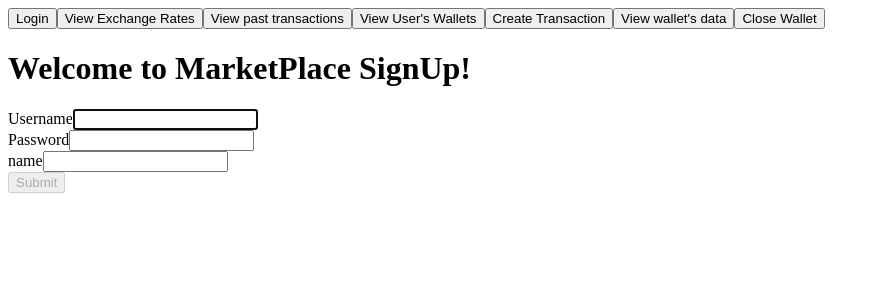
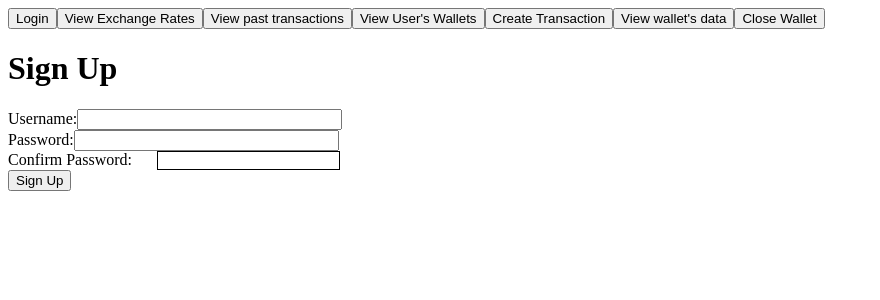
Before and after one commit to misterazi/TT6_Group-22, a React (Create React App) app in the folder client/: page /signup in a window 1280 px wide. Shown: the top 300 px of the page, without its empty margins (0-880 px from the left). Built offline with nearby package versions, Linux system fonts and the light colour scheme.

Commit message:
Commit of class based signup login code for axios integration

```diff
--- a/client/package.json
+++ b/client/package.json
@@ -6,6 +6,7 @@
     "@testing-library/jest-dom": "^5.16.4",
     "@testing-library/react": "^13.3.0",
     "@testing-library/user-event": "^13.5.0",
+    "axios": "^0.27.2",
     "bootstrap": "^5.2.0",
     "react": "^18.2.0",
     "react-bootstrap": "^2.4.0",
--- a/client/src/App.js
+++ b/client/src/App.js
@@ -1,24 +1,27 @@
 import "./App.css";
+import { useState } from "react";
 import ExchangeRateDisplay from "./ExchangeRateDisplay";
 import TransactionTable from "./TransactionTable";
-import {BrowserRouter as Router, Route, Routes } from "react-router-dom";
+import { BrowserRouter as Router, Route, Routes } from "react-router-dom";
 import Login from "./components/Login";
 import Home from "./components/Home";
 import Signup from "./components/Signup";
 import NavBar from "./components/NavBar";
 import WalletPage from "./WalletPage";
 function App() {
+  const [userid, setUserId] = useState(null);
+
   return (
     <div>
       <Router>
-    <NavBar/>
+        <NavBar />
         <Routes>
           <Route exact path="/" element={<Login />} />
           <Route exact path="/home" element={<Home />} />
           <Route exact path="/signup" element={<Signup />} />
-           <Route path="/exchangerate" element={<ExchangeRateDisplay/>}/>
-            <Route path="/transactiontable" element={<TransactionTable/>}/>
-            <Route path="/viewwallets" element={<WalletPage/>}/>
+          <Route path="/exchangerate" element={<ExchangeRateDisplay />} />
+          <Route path="/transactiontable" element={<TransactionTable />} />
+          <Route path="/viewwallets" element={<WalletPage />} />
         </Routes>
       </Router>
     </div>
--- a/client/src/components/Home.js
+++ b/client/src/components/Home.js
@@ -1,17 +1,16 @@
 import Button from "react-bootstrap/Button";
-import { useNavigate  } from "react-router-dom";
+import { Navigate } from "react-router-dom";
 
 export default function Home() {
-    const navigate = useNavigate();
-
+  const navigate = Navigate();
 
   const handleLogoutButton = () => {
     navigate("/");
-      }
+  };
 
   return (
     <div>
-             <Button block size="lg" type="submit" onClick={handleLogoutButton}>
+      <Button block size="lg" type="submit" disabled={!handleLogoutButton()}>
         Logout
       </Button>
     </div>
--- a/client/src/components/Login.js
+++ b/client/src/components/Login.js
@@ -1,50 +1,80 @@
-import { useNavigate  } from "react-router-dom";
-import React, { useState } from "react";
-import Form from "react-bootstrap/Form";
-import Button from "react-bootstrap/Button";
-export default function Login() {
-    const navigate = useNavigate();
-    const [user, setUser] = useState("");
-    const [password, setPassword] = useState("");
+import React, { Component } from "react";
+import { Navigate } from "react-router-dom";
+import axios from "axios";
 
+class Login extends Component {
+  constructor(props) {
+    super(props);
 
-      function validation() {
-        return user.length > 0 && password.length > 0;
+    this.state = {
+      username: "",
+      password: "",
+      signupClicked: false,
+      loginClicked: false,
+    };
+
+    this.onLogin = this.onLogin.bind(this);
+    this.onSignup = this.onSignup.bind(this);
+    this.onInputchange = this.onInputchange.bind(this);
   }
-      const handleLoginSubmit = (e) => {
-            navigate("/home");
+
+  async onLogin(e) {
+    e.preventDefault();
+    if (this.state.username == "" || this.state.password == "") {
+      alert("Username and password cannot be blank!");
+    } else {
+      // add axios
     }
-      const handleSignUp= () => {
-        navigate("/signup");
   }
+
+  onSignup() {
+    this.setState({
+      signupClicked: true,
+    });
+  }
+
+  onInputchange(event) {
+    this.setState({
+      [event.target.name]: event.target.value,
+    });
+  }
+
+  render() {
     return (
-        <div className="Login">
-          <h1>Welcome to MarketPlace Login!</h1>
-          <Form onSubmit={handleLoginSubmit}>
-            <Form.Group size="lg" controlId="username">
-              <Form.Label>Username</Form.Label>
-              <Form.Control
-                autoFocus
-                type="username"
-                value={user}
-                onChange={(e) => setUser(user)}
+      <div>
+        {this.state.signupClicked && <Navigate to="/signup" replace={true} />}
+        {this.state.loginClicked && (
+          <Navigate to="/exchangerate" replace={true} />
+        )}
+        <h1>Login</h1>
+        <div>
+          <div>
+            <label htmlFor="username">Username:</label>
+            <input
+              type="text"
+              name="username"
+              id="username"
+              size="30"
+              onChange={this.onInputchange}
+              value={this.state.username}
             />
-            </Form.Group>
-            <Form.Group size="lg" controlId="password">
-              <Form.Label>Password</Form.Label>
-              <Form.Control
+          </div>
+          <div>
+            <label htmlFor="password">Password:</label>
+            <input
+              name="password"
               type="password"
-                value={password}
-                onChange={(e) => setPassword(password)}
+              id="password"
+              size="30"
+              onChange={this.onInputchange}
+              value={this.state.password}
             />
-            </Form.Group>
-            <Button block size="lg" type="submit" disabled={!validation()}>
-              Login
-            </Button>
-            <Button block size="lg" type="submit" onClick={handleSignUp}>
-              Signup
-            </Button>
-          </Form>
+          </div>
+          <button onClick={this.onLogin}>Login</button>
+          <button onClick={this.onSignup}>Sign Up</button>
+        </div>
       </div>
     );
   }
+}
+export default Login;
--- a/client/src/components/Signup.js
+++ b/client/src/components/Signup.js
@@ -1,57 +1,92 @@
-import React, { useState } from "react";
-import Form from "react-bootstrap/Form";
-import Button from "react-bootstrap/Button";
-import { useNavigate  } from "react-router-dom";
+import React, { Component } from "react";
+import { Navigate } from "react-router-dom";
+import axios from "axios";
 
+class SignUp extends Component {
+  constructor(props) {
+    super(props);
 
-export default function Signup() {
-  const [user, setUser] = useState("");
-  const [password, setPassword] = useState("");
-  const [name, setName] = useState("");
-  const navigate = useNavigate();
+    this.state = {
+      user: "",
+      password: "",
+      confirmpassword: "",
+      onSignup: false,
+      onBacked: false,
+    };
 
-  function handleSignUpSubmit(event) {
-    navigate("/");
+    this.onSignupClicked = this.onSignupClicked.bind(this);
+    this.onInput = this.onInput.bind(this);
   }
 
-  function validateForm() {
-    //Add in validation criterias
-    return (user.length > 0 && password.length > 0 && name.length > 0);
+  async onSignupClicked(e) {
+    e.preventDefault();
+
+    if (
+      this.state.username == "" ||
+      this.state.password == "" ||
+      this.state.confirmpassword == ""
+    )
+      alert("Fields cannot be blank!");
+    else {
+      if (this.state.password != this.state.confirmpassword) {
+        alert("Password do not match!");
+      } else {
       }
+    }
+  }
+
+  onInput(event) {
+    this.setState({
+      [event.target.name]: event.target.value,
+    });
+  }
+
+  render() {
     return (
-    <div className="SignUp">
-      <h1>Welcome to MarketPlace SignUp!</h1>
-      <Form onSubmit={handleSignUpSubmit}>
-        <Form.Group size="lg" controlId="username">
-          <Form.Label>Username</Form.Label>
-          <Form.Control
-            autoFocus
-            type="username"
-            value={user}
-            onChange={(e) => setUser(e.target.value)}
+      <div>
+        {this.state.onSignup && <Navigate to="/" replace={true} />}
+        <h1>Sign Up</h1>
+        <div>
+          <div>
+            <label>Username:</label>
+            <input
+              size="30"
+              onChange={this.onInput}
+              value={this.state.username}
             />
-        </Form.Group>
-        <Form.Group size="lg" controlId="password">
-          <Form.Label>Password</Form.Label>
-          <Form.Control
+          </div>
+          <div>
+            <label htmlFor="password">Password:</label>
+            <input
+              name="password"
               type="password"
-            value={password}
-            onChange={(e) => setPassword(e.target.value)}
+              id="password"
+              size="30"
+              onChange={this.onInput}
+              value={this.state.password}
             />
-        </Form.Group>
-        <Form.Group size="lg" controlId="firstname">
-          <Form.Label>name</Form.Label>
-          <Form.Control
-            type="name"
-            value={name}
-            onChange={(e) => setName(e.target.value)}
+          </div>
+          <div>
+            <label htmlFor="confirmpassword">Confirm Password:</label>
+            <input
+              name="confirmpassword"
+              type="password"
+              id="confirmpassword"
+              style={{
+                marginLeft: "2%",
+                border: "1px solid #000",
+              }}
+              size="20"
+              onChange={this.onInput}
+              value={this.state.confirmpassword}
             />
-        </Form.Group>
-
-        <Button block size="lg" type="submit" disabled={!validateForm()}>
-          Submit
-        </Button>
-      </Form>
+          </div>
+          <div>
+            <button onClick={this.onSignupClicked}>Sign Up</button>
+          </div>
+        </div>
       </div>
     );
   }
+}
+export default SignUp;
```
Also changed, not shown: client/src/components/AxiosAPI.js (added, +36 -0 lines). Lines whose indentation alone changed are shown as unchanged.
